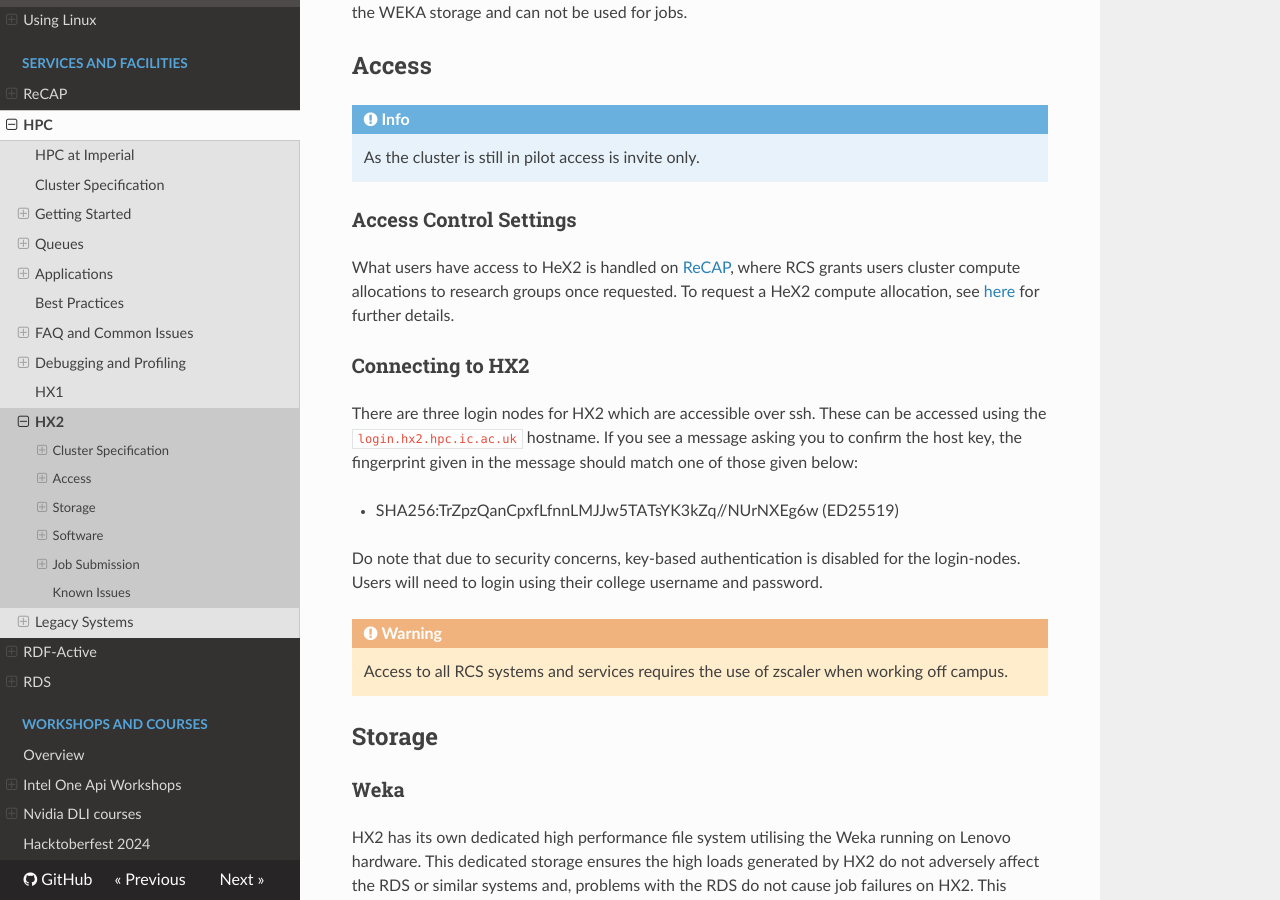
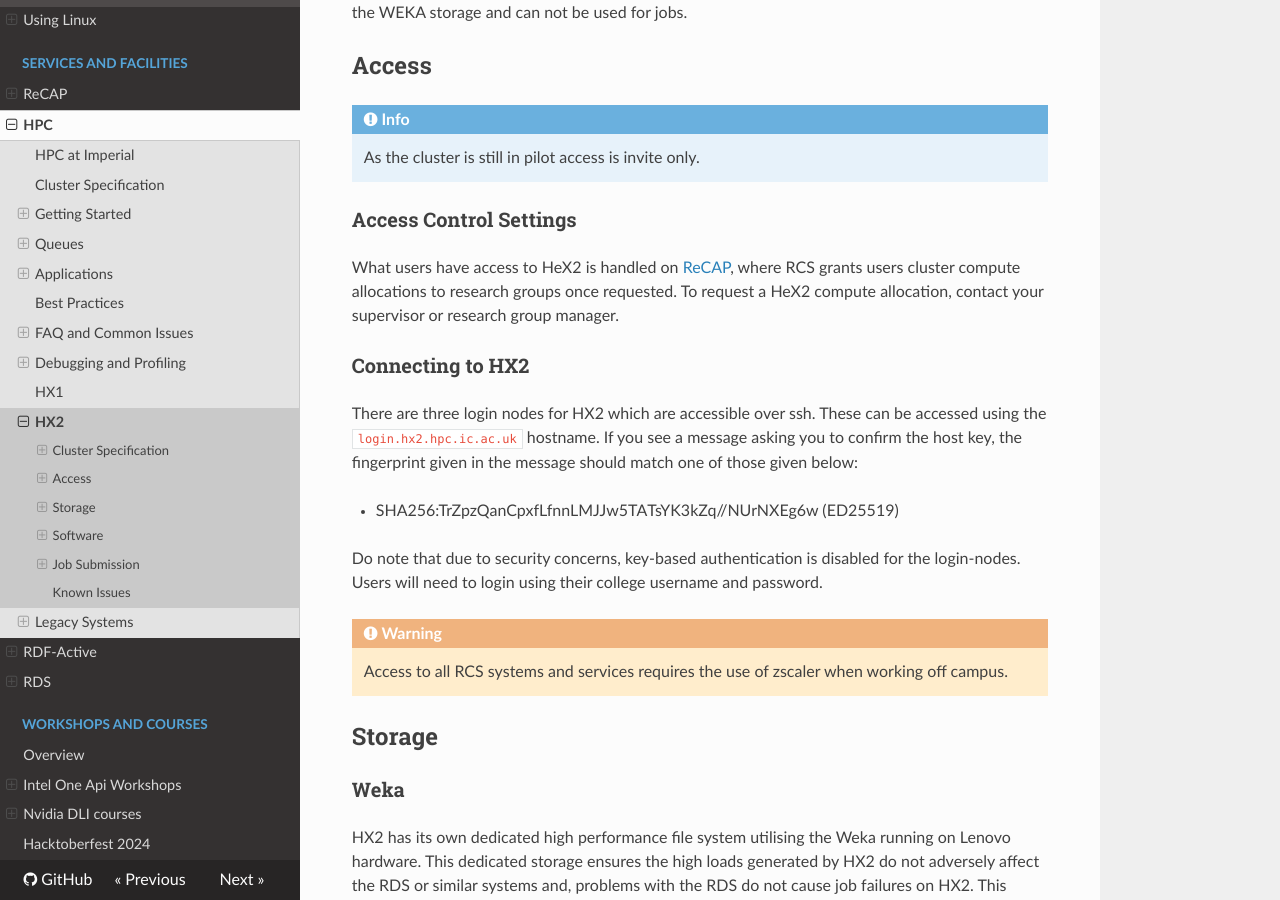
Before and after one commit to ImperialCollegeLondon/icl-rcs-user-guide, an MkDocs documentation site: the page built from docs/hpc/pilot/hx2.md, in a window 1280 px wide and 900 px high, scrolled down 579 px. Built offline with MkDocs 1.6.1, drawn with Linux system fonts in a browser that asks for light colours; nearby versions of some CDN libraries.

Commit message:
fix(hx2): incorrect information for allocation requests

```diff
--- a/docs/hpc/pilot/hx2.md
+++ b/docs/hpc/pilot/hx2.md
@@ -28,7 +28,7 @@ Please note that CPUs 1,2 on CPU nodes and CPUs 1,2,62,63 on GPU nodes are assig
 
 ### Access Control Settings
 
-What users have access to HeX2 is handled on [ReCAP](../../recap/index.md), where RCS grants users cluster compute allocations to research groups once requested. To request a HeX2 compute allocation, see [here](./XXX) for further details.
+What users have access to HeX2 is handled on [ReCAP](../../recap/index.md), where RCS grants users cluster compute allocations to research groups once requested. To request a HeX2 compute allocation, contact your supervisor or research group manager.
 
 ### Connecting to HX2
 
```
